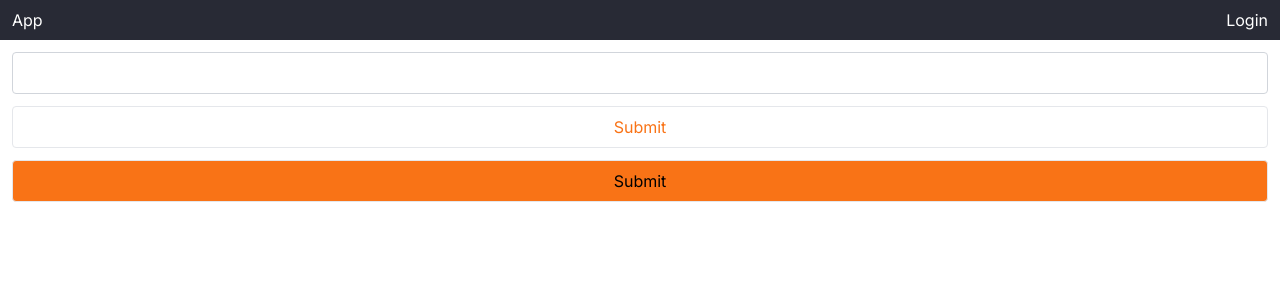
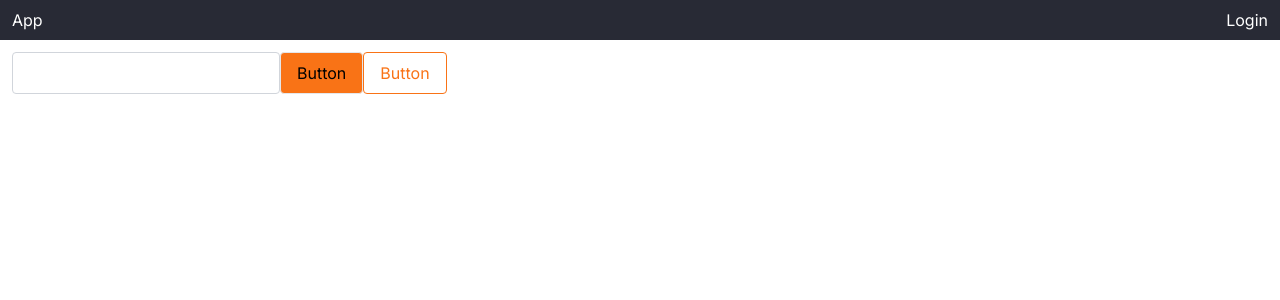
Before and after one commit to vietnt94v/react-creative, a Next.js app: page / in a window 1280 px wide. Shown: the top 300 px of the page. Built offline with nearby package versions, Linux system fonts and the light colour scheme.

Commit message:
config button class

```diff
--- a/app/components/button/Button.tsx
+++ b/app/components/button/Button.tsx
@@ -1,6 +1,5 @@
 import React from 'react'
 import IButton from '../../models/Button'
-import Spinner from '../icons/Spinner'
 
 const Button: React.FC<IButton> = ({
   children,
@@ -17,7 +16,6 @@ const Button: React.FC<IButton> = ({
   onMouseLeave,
   disabled,
   isLoading,
-  isActive,
   icon,
   iconPosition = 'left',
   style,
@@ -30,52 +28,60 @@ const Button: React.FC<IButton> = ({
     </>
   )
 
-  const variantClassMap: Record<string, string> = {
-    solid: '',
-    outline: 'bg-transparent',
-  }
-
-  const colorClassMap: Record<string, string> = {
-    gray: 'bg-gray-500 hover:bg-gray-300',
-    red: 'bg-red-500 hover:bg-red-300',
-    orange: 'bg-orange-500 hover:bg-orange-300',
-    yellow: 'bg-yellow-500 hover:bg-yellow-300',
-    green: 'bg-green-500 hover:bg-green-300',
-    teal: 'bg-teal-500 hover:bg-teal-300',
-    blue: 'bg-blue-500 hover:bg-blue-300',
-    cyan: 'bg-cyan-500 hover:bg-cyan-300',
-    purple: 'bg-purple-500 hover:bg-purple-300',
-    pink: 'bg-pink-500 hover:bg-pink-300',
-    accent: 'bg-accent-500 hover:bg-accent-300',
+  const colorClassMap: Record<string, Record<string, string>> = {
+    solid: {
+      gray: 'text-black bg-gray-500 hover:bg-gray-600 disabled:text-gray-500/50 disabled:bg-gray-500',
+      red: 'text-white bg-red-500 hover:bg-red disabled:text-red-500/50 500 disabled:bg-red-600',
+      orange:
+        'text-black bg-orange-500 hover:bg-orange-600 disabled:bg-orange-500',
+      yellow:
+        'text-black bg-yellow-500 hover:bg-yellow-600 disabled:bg-yellow-500',
+      green: 'text-white bg-green-500 hover:bg-green-600 disabled:bg-green-500',
+      teal: 'text-white bg-teal-500 hover:bg-teal-600 disabled:bg-teal-500',
+      blue: 'text-white bg-blue-500 hover:bg-blue-600 disabled:bg-blue-500',
+      cyan: 'text-white bg-cyan-500 hover:bg-cyan-600 disabled:bg-cyan-500',
+      purple:
+        'text-white bg-purple-500 hover:bg-purple-600 disabled:bg-purple-500',
+      pink: 'text-white bg-pink-500 hover:bg-pink-600 disabled:bg-pink-500',
+    },
+    outline: {
+      gray: 'text-gray-500 border-gray-500 hover:bg-gray-600/25 disabled:hover:bg-transparent',
+      red: 'text-red-500 border-red-500 hover:bg-red-600/25 disabled:hover:bg-transparent',
+      orange:
+        'text-orange-500 border-orange-500 hover:bg-orange-600/25 disabled:hover:bg-transparent',
+      yellow:
+        'text-yellow-500 border-yellow-500 hover:bg-yellow-600/25 disabled:hover:bg-transparent',
+      green:
+        'text-green-500 border-green-500 hover:bg-green-600/25 disabled:hover:bg-transparent',
+      teal: 'text-teal-500 border-teal-500 hover:bg-teal-600/25 disabled:hover:bg-transparent',
+      blue: 'text-blue-500 border-blue-500 hover:bg-blue-600/25 disabled:hover:bg-transparent',
+      cyan: 'text-cyan-500 border-cyan-500 hover:bg-cyan-600/25 disabled:hover:bg-transparent',
+      purple:
+        'text-purple-500 border-purple-500 hover:bg-purple-600/25 disabled:hover:bg-transparent',
+      pink: 'text-pink-500 border-pink-500 hover:bg-pink-600/25 disabled:hover:bg-transparent',
+    },
   }
 
   const sizeClassMap: Record<string, string> = {
     small: 'text-sm',
     medium: 'text-base',
-    large: 'text-xl',
+    large: 'text-lg',
   }
 
-  const getButtonClass = (variant: string, color: string) => {
-    if (variant === 'outline') {
-      const colorClassMapArray = colorClassMap[color].split(' ')
-      const [backgound, hoverBackground] = colorClassMapArray
-      const newBorderColor = backgound.replace('bg-', 'border-')
-      const newTextColor = backgound.replace('bg-', 'text-')
-      const newHoverColor = backgound.replace('bg-', 'hover:bg-').replace('-500', '-300')
-
-      return `${newBorderColor} ${newHoverColor} ${newTextColor}`
-    }
-    return colorClassMap[color] || ''
+  const getButtonClass = (variant: string, color: string, size: string) => {
+    const colorMixClasses = colorClassMap[variant]?.[color] || ''
+    const sizeClasses = sizeClassMap[size] || ''
+    return `${colorMixClasses} ${sizeClasses} px-4 py-2 border rounded disabled:opacity-50 transition`
   }
 
-  const buttonClass = `px-4 py-2 rounded transition border ${getButtonClass(
-    variant,
-    color,
-  )} ${sizeClassMap[size] ?? ''}`
+  const buttonClass = `${getButtonClass(variant, color, size)} ${
+    className || ''
+  }`
+
   return (
     <button
       type={type}
-      className={`${buttonClass} ${className ?? ''}`}
+      className={buttonClass}
       onClick={onClick}
       onFocus={onFocus}
       onBlur={onBlur}
@@ -84,7 +90,7 @@ const Button: React.FC<IButton> = ({
       disabled={disabled || isLoading}
       style={style}
     >
-      {isLoading ? <Spinner /> : null} {content}
+      {isLoading ? 'Loading...' : content}
     </button>
   )
 }
--- a/app/home/page.tsx
+++ b/app/home/page.tsx
@@ -22,17 +22,17 @@ const Home = () => {
   return (
     <>
       <div className='container pt-3'>
-        <div className='flex flex-col space-y-3'>
         <Input
           value={inputValue}
           onChange={handleChange}
           onEnter={handleEnter}
         />
-          <Button variant='outline' color='orange'>
-            Submit
+        <Button color='orange' isLoading={isLoadingSubmit}>
+          Button
         </Button>
-          <Button color='orange'>Submit</Button>
-        </div>
+        <Button color='orange' variant='outline' isLoading={isLoadingSubmit}>
+          Button
+        </Button>
       </div>
     </>
   )
--- a/app/models/Button.ts
+++ b/app/models/Button.ts
@@ -16,7 +16,6 @@ interface IButton {
     | 'cyan'
     | 'purple'
     | 'pink'
-    | 'accent'
   size?: 'small' | 'medium' | 'large'
 
   // Behavior
--- a/package.json
+++ b/package.json
@@ -10,6 +10,7 @@
   },
   "dependencies": {
     "axios": "^1.7.5",
+    "clsx": "^2.1.1",
     "crypto-js": "^4.2.0",
     "next": "^14.2.7",
     "react": "^18",
@@ -21,10 +22,11 @@
     "@types/node": "^20",
     "@types/react": "^18",
     "@types/react-dom": "^18",
+    "autoprefixer": "^10.4.20",
     "eslint": "^8",
     "eslint-config-next": "14.2.6",
-    "postcss": "^8",
-    "tailwindcss": "^3.4.1",
+    "postcss": "^8.4.49",
+    "tailwindcss": "^3.4.15",
     "typescript": "^5"
   }
 }
--- a/tailwind.config.ts
+++ b/tailwind.config.ts
@@ -1,6 +1,7 @@
 import type { Config } from 'tailwindcss'
 
 const config: Config = {
+  important: true,
   content: [
     './pages/**/*.{js,ts,jsx,tsx,mdx}',
     './components/**/*.{js,ts,jsx,tsx,mdx}',
```
Also changed, not shown: 1 other file (tests, documents, lock files or other folders). Lines whose indentation alone changed are shown as unchanged.
